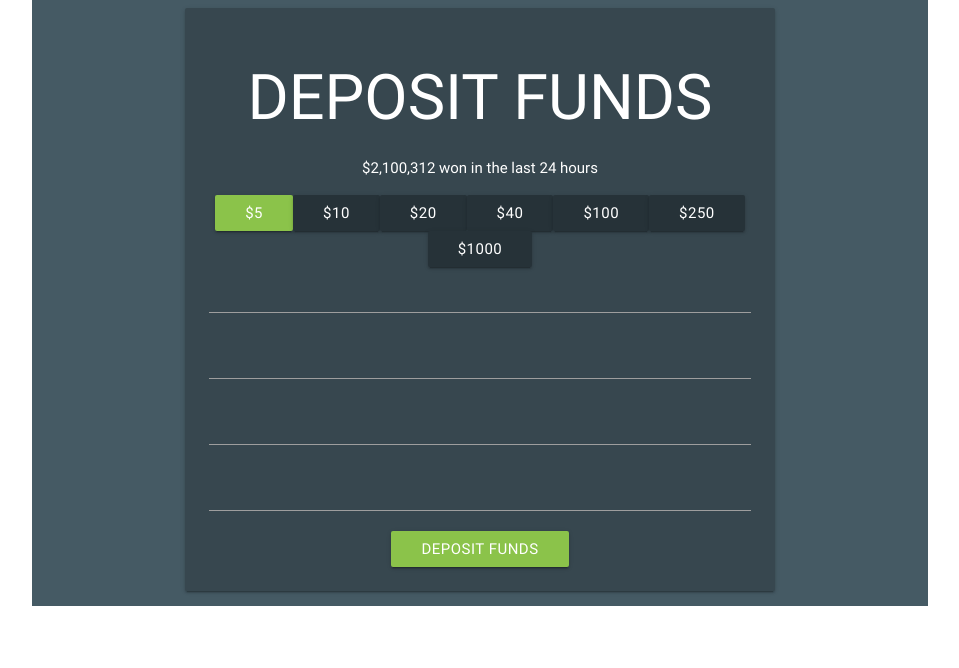
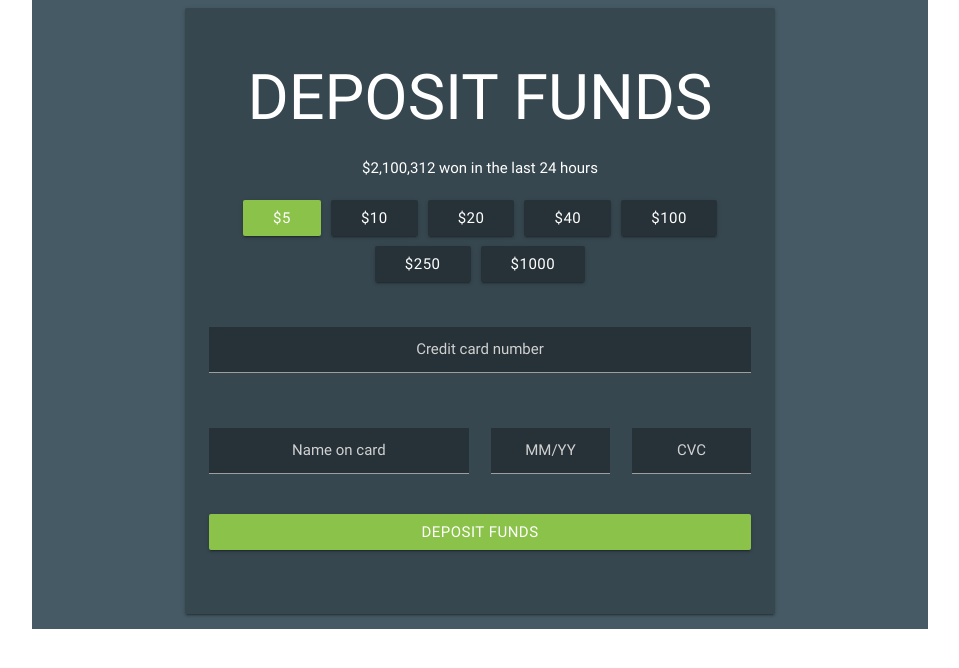
Before and after one commit to mpeiros/kickback-react-frontend, a React (Create React App) app: page / in a window 1280 px wide. Shown: the top 668 px of the page, without its empty margins (160-1119 px from the left). Built offline with nearby package versions, Linux system fonts and the light colour scheme.

Commit message:
Add styling to form

```diff
--- a/src/components/ButtonList.js
+++ b/src/components/ButtonList.js
@@ -22,6 +22,7 @@ class ButtonList extends Component {
           }
           onClick={this.selectButton.bind(this)}
           value={amount}
+          style={{ margin: '5px' }}
         >
           {amount}
         </button>
--- a/src/components/CreditCardForm.js
+++ b/src/components/CreditCardForm.js
@@ -18,35 +18,63 @@ class CreditCardForm extends Component {
 
   render() {
     return (
-      <div>
-        <form onSubmit={this.handleSubmit.bind(this)}>
+      <div className="row" style={{ marginTop: '25px' }}>
+        <form onSubmit={this.handleSubmit.bind(this)} className="col s12">
+          <div className="row">
+            <div className="input-field col s12">
               <input
                 type="text"
                 name="cardNumber"
+                placeholder="Credit card number"
                 value={this.state.cardNumber}
                 onChange={this.handleInputChange.bind(this)}
+                className="blue-grey darken-4 center-align"
               />
+            </div>
+          </div>
+          <div className="row">
+            <div className="input-field col s6">
               <input
                 type="text"
                 name="name"
+                placeholder="Name on card"
                 value={this.state.name}
                 onChange={this.handleInputChange.bind(this)}
+                className="blue-grey darken-4 center-align"
               />
+            </div>
+            <div className="input-field col s3">
               <input
                 type="text"
                 name="date"
+                placeholder="MM/YY"
                 value={this.state.date}
                 onChange={this.handleInputChange.bind(this)}
+                className="blue-grey darken-4 center-align"
               />
+            </div>
+            <div className="input-field col s3">
               <input
                 type="text"
                 name="cvc"
+                placeholder="CVC"
                 value={this.state.cvc}
                 onChange={this.handleInputChange.bind(this)}
+                className="blue-grey darken-4 center-align"
               />
-          <button className="btn waves-effect waves-light light-green" type="submit">
+            </div>
+          </div>
+          <div className="row">
+            <div className="col s12">
+              <button
+                className="btn waves-effect waves-light light-green"
+                type="submit"
+                style={{ width: '100%' }}
+              >
                 Deposit funds
               </button>
+            </div>
+          </div>
         </form>
       </div>
     );
```
Lines whose indentation alone changed are shown as unchanged.
